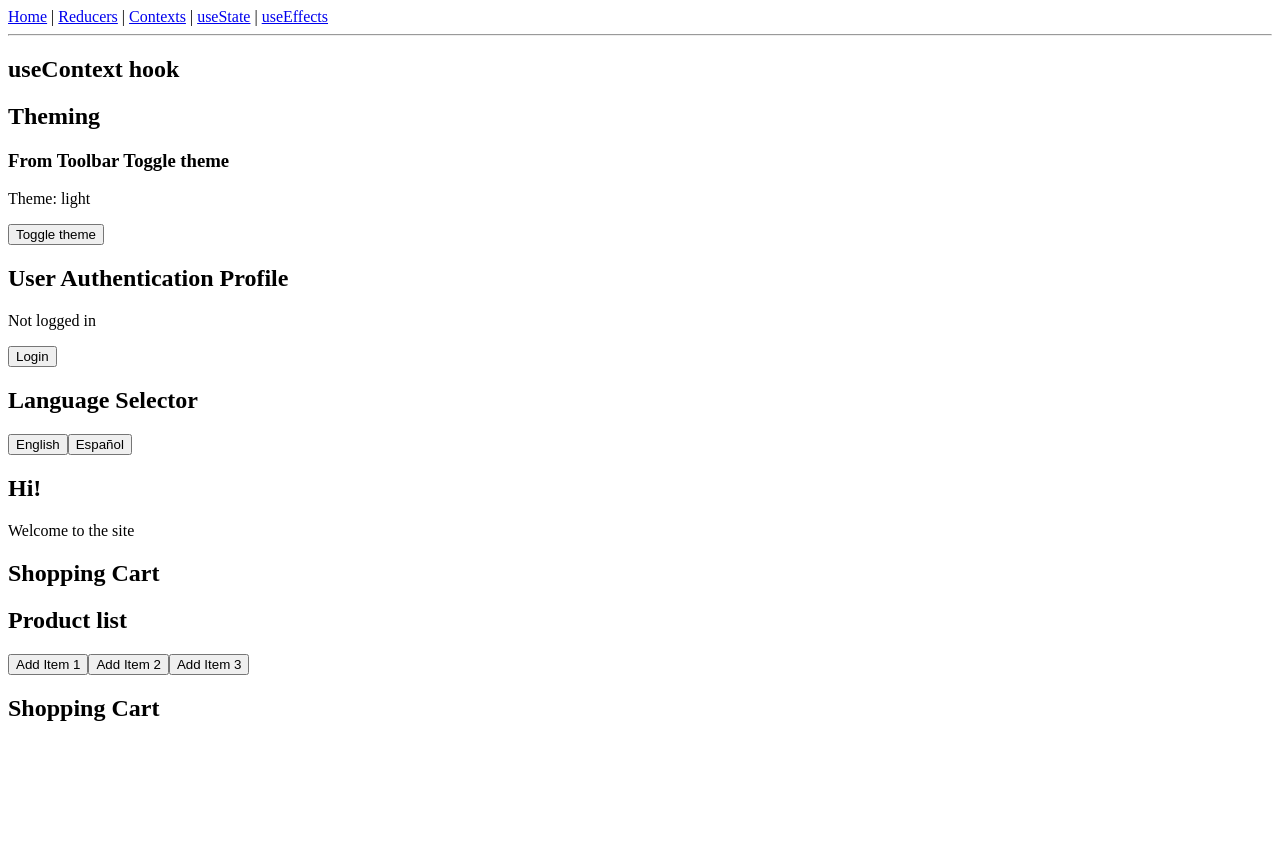
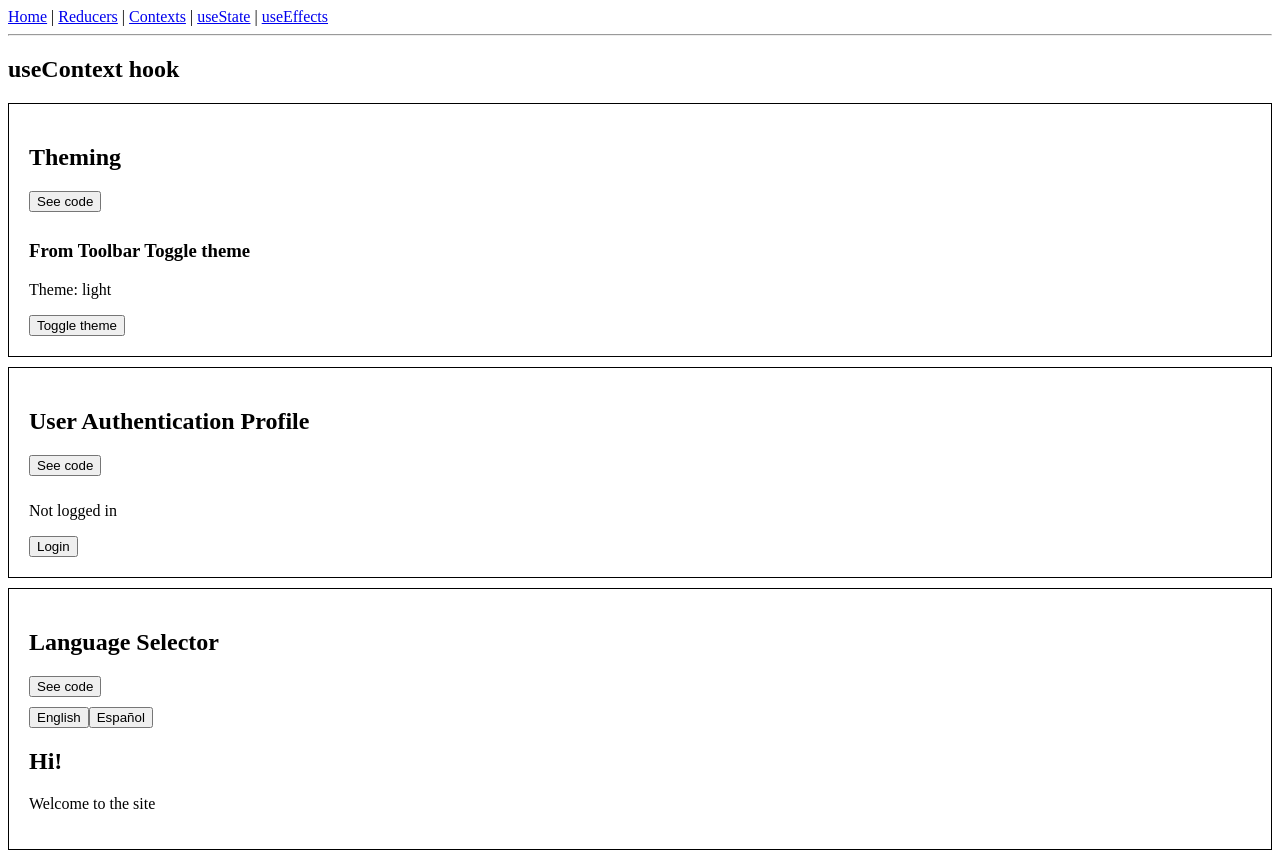
Before and after one commit to biancavlz/component-catalog, a React (Create React App) app: page /contexts in a window 1280 px wide. Shown: the top 851 px of the page. Before the commit the page ends 800 px from the top, so only its background shows below. Built offline with nearby package versions, Linux system fonts and the light colour scheme.

Commit message:
Contexts layout

```diff
--- /dev/null
+++ b/src/components/Code.js
@@ -0,0 +1,11 @@
+function Code({ code }) {
+  return (
+    <div>
+      <pre>
+        <code>{code}</code>
+      </pre>
+    </div>
+  );
+}
+
+export default Code;
--- a/src/components/HeaderCard.js
+++ b/src/components/HeaderCard.js
@@ -1,8 +1,38 @@
-function HeaderCard({ text, children }) {
+import { useState } from "react";
+import Code from "./Code";
+
+function HeaderCard({ text, children, code }) {
+  const [expand, setExpand] = useState(false);
+
+  function handleClick() {
+    setExpand((prev) => !prev);
+  }
   return (
-    <div>
-      <h2>{text}</h2>
-      {children}
+    <div
+      style={{
+        border: "1px solid",
+        padding: "20px",
+        display: "flex",
+        justifyContent: "space-between",
+        margin: "10px 0 ",
+      }}
+    >
+      <div>
+        <div>
+          <h1>{text}</h1>
+          <button style={{ marginBottom: "10px" }} onClick={handleClick}>
+            See code
+          </button>
+        </div>
+
+        {children}
+      </div>
+
+      {expand && (
+        <div style={{ background: "lightgray", padding: "10px" }}>
+          <Code code={code} />{" "}
+        </div>
+      )}
     </div>
   );
 }
--- /dev/null
+++ b/src/components/hooks/useContext/codes.js
@@ -0,0 +1,195 @@
+export const themeCode = `import { createContext, useContext, useState } from "react";
+
+const ThemeContext = createContext();
+
+function Theme() {
+  const [theme, setTheme] = useState("light");
+
+  function toggleTheme() {
+    setTheme((prevTheme) => (prevTheme === "light" ? "dark" : "light"));
+  }
+
+  return (
+    <ThemeContext value={{ theme, toggleTheme }}>
+      <Toolbar />
+    </ThemeContext>
+  );
+}
+
+function Toolbar() {
+  return (
+    <div>
+      <h3>From Toolbar Toggle theme</h3>
+      <ToogleTheme />
+    </div>
+  );
+}
+
+function ToogleTheme() {
+  const { theme, toggleTheme } = useContext(ThemeContext);
+
+  return (
+    <div>
+      <p>Theme: {theme}</p>
+      <button onClick={toggleTheme}>Toggle theme</button>
+    </div>
+  );
+}
+
+export default Theme;
+`;
+
+export const languageSelectorCode = `import { createContext, useContext, useState } from "react";
+
+const LanguageContext = createContext();
+
+function LanguageSelector() {
+  const [language, setLanguage] = useState("en");
+
+  function languageChange(lang) {
+    setLanguage(lang);
+  }
+
+  return (
+    <LanguageContext value={{ language, languageChange }}>
+      <Header />
+      <Content />
+    </LanguageContext>
+  );
+}
+
+function Header() {
+  const { language, languageChange } = useContext(LanguageContext);
+
+  return (
+    <header>
+      <button onClick={() => languageChange("en")}>English</button>
+      <button onClick={() => languageChange("es")}>Español</button>
+      <h1>{language === "en" ? "Hi!" : "Hola!"}</h1>
+    </header>
+  );
+}
+
+function Content() {
+  const { language } = useContext(LanguageContext);
+
+  return (
+    <p>
+      {language === "en" ? "Welcome to the site" : "Bienvenido a nuestro sitio"}
+    </p>
+  );
+}
+
+export default LanguageSelector;
+`;
+
+export const shoppingCartCode = `import { createContext, useContext, useState } from "react";
+
+const CartContext = createContext();
+
+function ShoppingCart() {
+  const [cart, setCart] = useState([]);
+
+  function addToCart(item) {
+    setCart((prevCart) => [...prevCart, item]);
+  }
+
+  function removeItem(item) {
+    setCart((prevCart) => prevCart.filter((i) => i !== item));
+  }
+
+  return (
+    <CartContext value={{ cart, addToCart, removeItem }}>
+      <ProductList />
+      <Cart />
+    </CartContext>
+  );
+}
+
+function ProductList() {
+  const { addToCart } = useContext(CartContext);
+
+  return (
+    <div>
+      <h2>Product list</h2>
+
+      <button onClick={() => addToCart("product 1")}>Add Item 1</button>
+      <button onClick={() => addToCart("product 2")}>Add Item 2</button>
+      <button onClick={() => addToCart("product 3")}>Add Item 3</button>
+    </div>
+  );
+}
+
+function Cart() {
+  const { cart, removeItem } = useContext(CartContext);
+
+  if (!cart) return null;
+
+  return (
+    <>
+      <h2>Shopping Cart</h2>
+      <ul>
+        {cart.map((item) => (
+          <li key={item}>
+            {item} <button onClick={() => removeItem(item)}>remove item</button>
+          </li>
+        ))}
+      </ul>
+    </>
+  );
+}
+
+export default ShoppingCart;
+`;
+
+export const userAuthenticationProfileCode = `import { createContext, useContext, useState } from "react";
+
+const AuthContext = createContext();
+
+function UserAuthenticationProfile() {
+  const [user, setUser] = useState(null);
+
+  function login(username) {
+    setUser({ name: username });
+  }
+
+  function logout(username) {
+    setUser(null);
+  }
+
+  return (
+    <AuthContext value={{ login, logout, user }}>
+      <NavBar />
+      <MainContent />
+    </AuthContext>
+  );
+}
+
+function NavBar() {
+  const { user, logout } = useContext(AuthContext);
+
+  return (
+    <nav>
+      <p>{user ? \`welcome \${user.name}\` : "Not logged in "}</p>
+
+      {user && <button onClick={logout}>Logout</button>}
+    </nav>
+  );
+}
+
+function MainContent() {
+  const { user, login } = useContext(AuthContext);
+
+  return (
+    <div>
+      {user ? (
+        <p>Hi \${user.name}! Enjoy</p>
+      ) : (
+        <button onClick={() => login("John Doe")}>Login</button>
+      )}
+    </div>
+  );
+}
+
+export default UserAuthenticationProfile;
+`;
--- a/src/pages/Contexts.js
+++ b/src/pages/Contexts.js
@@ -4,21 +4,30 @@ import Theme from "../components/hooks/useContext/Theme";
 import UserAuthenticationProfile from "../components/hooks/useContext/UserAuthenticationProfile";
 import LanguageSelector from "../components/hooks/useContext/LanguageSelector";
 import ShoppingCart from "../components/hooks/useContext/ShoppingCart";
+import {
+  languageSelectorCode,
+  shoppingCartCode,
+  themeCode,
+  userAuthenticationProfileCode,
+} from "../components/hooks/useContext/codes";
 
 function Contexts() {
   return (
     <section>
       <h1>useContext hook</h1>
-      <HeaderCard text={"Theming"}>
+      <HeaderCard text={"Theming"} code={themeCode}>
         <Theme />
       </HeaderCard>
-      <HeaderCard text={"User Authentication Profile"}>
+      <HeaderCard
+        text={"User Authentication Profile"}
+        code={userAuthenticationProfileCode}
+      >
         <UserAuthenticationProfile />
       </HeaderCard>
-      <HeaderCard text={"Language Selector"}>
+      <HeaderCard text={"Language Selector"} code={languageSelectorCode}>
         <LanguageSelector />
       </HeaderCard>
-      <HeaderCard text={"Shopping Cart"}>
+      <HeaderCard text={"Shopping Cart"} code={shoppingCartCode}>
         <ShoppingCart />
       </HeaderCard>
     </section>
```
